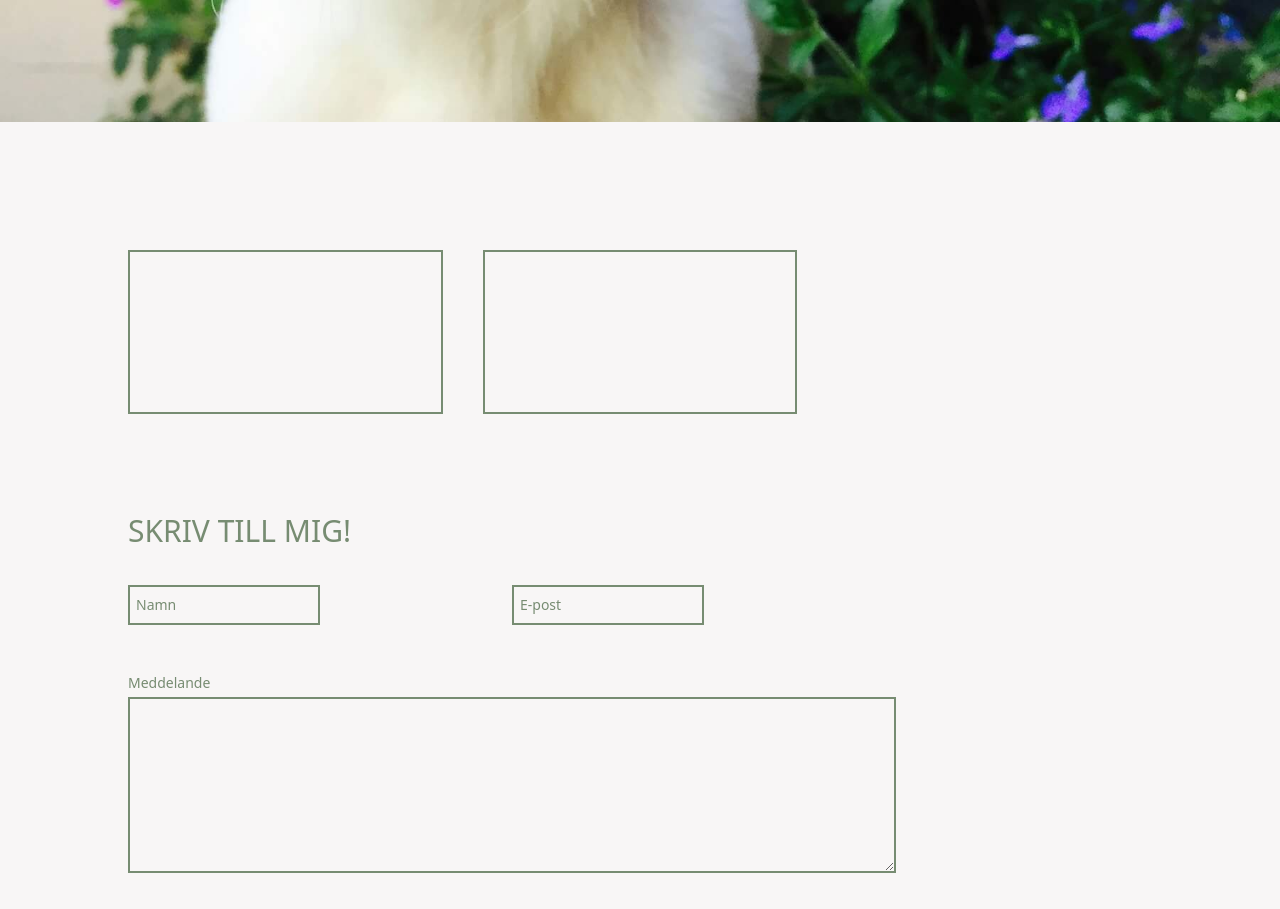
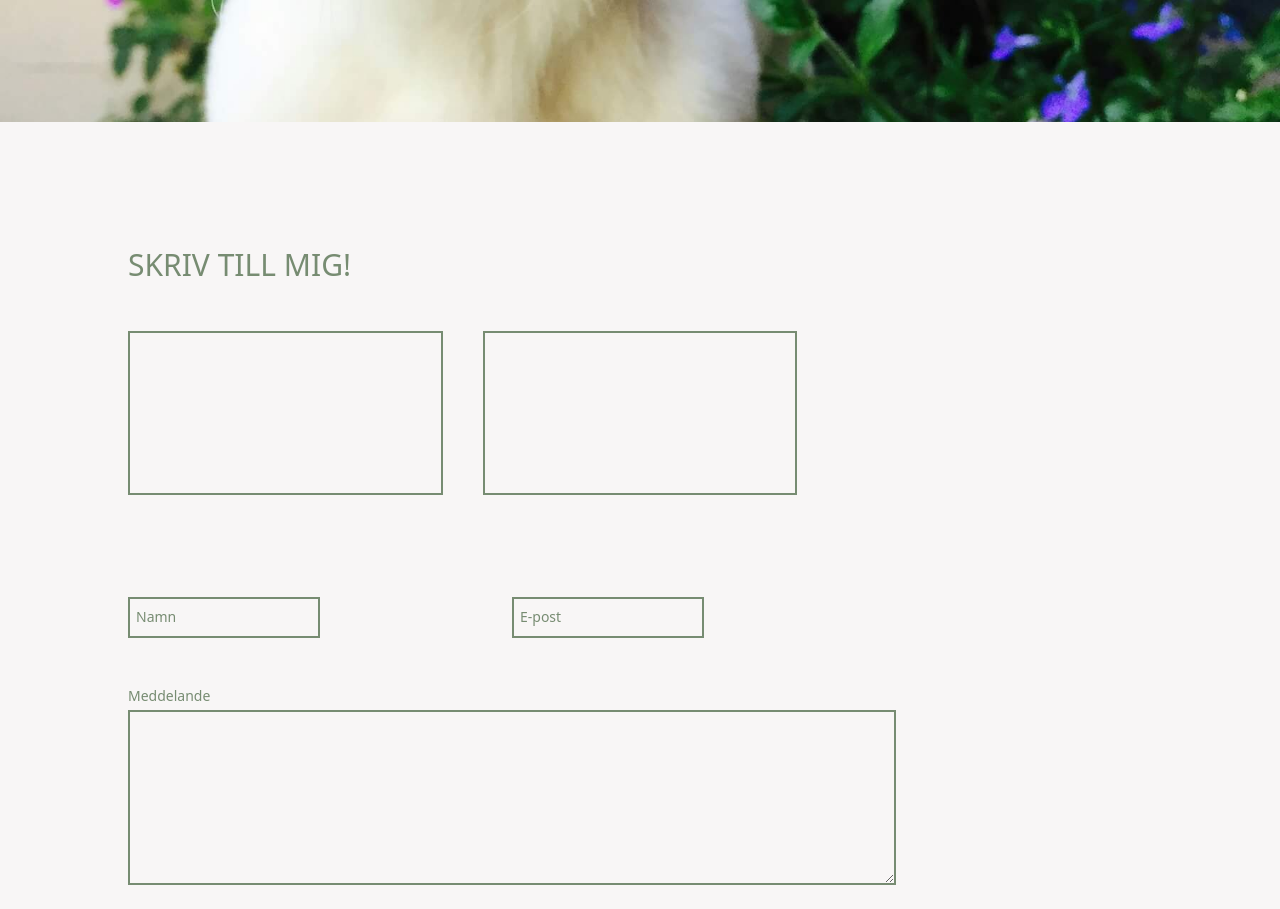
Before and after one commit to Maalinlarsson/din-tass-i-min, a Jekyll site: the page built from contact.html, in a window 1280 px wide. Shown: the part 889-1798 px from the top of the page. Built offline with Jekyll 4.4.1, drawn with Linux system fonts in a browser that asks for light colours; some web fonts are replaced.

Commit message:
changing contact form a bit

```diff
--- a/contact.html
+++ b/contact.html
@@ -23,6 +23,7 @@ seo:
 
 <!------------------------------- Contact us ------------------------------->
 <section class="p-10p bg-white-color">
+  <h2 class="col-span-2 text-3xl uppercase pb-5p text-dark-green-color"> Skriv till mig! </h2>
 
   <div class="grid grid-cols-6 gap-10 mb-10p "> <!-- This is the two boxes -->
     <div class="col-span-2 border-dark-green-color border-2 p-20"></div>
@@ -32,7 +33,6 @@ seo:
   <div class="max-w-[75%]">
 
     <form class="p-20p grid grid-cols-2">
-      <h2 class="col-span-2 text-3xl uppercase pb-5p text-dark-green-color"> Skriv till mig! </h2>
 
       <div class="relative z-0 w-1/2 mb-6 col-span-1"> <!-- This is the name area -->
         <input type="text" name="name" id="name" class="block py-2.5 px-0 w-full text-sm text-dark-green-color bg-transparent border-dark-green-color border-2 appearance-none focus:outline-none focus:ring-0 focus:border-light-green-color peer" placeholder=" " required />
```
